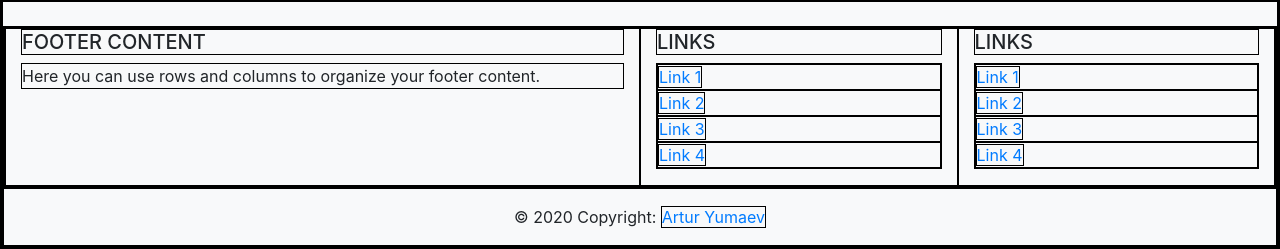
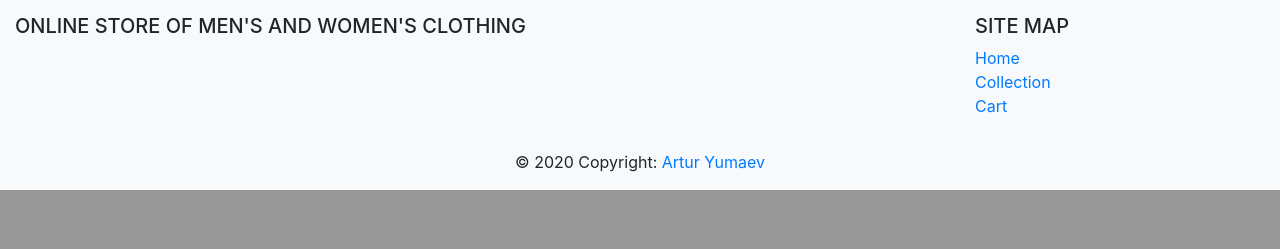
Before and after one commit to arturyumaev/Databases-Course-Work, a Flask app: page / in a window 1280 px wide. Shown: the part 1004-1253 px from the top of the page. After the commit the page ends 1194 px from the top, so only its background shows below. Run offline with Flask 2, Linux system fonts and the light colour scheme; some libraries are stand-ins or nearby versions.

Commit message:
добавил новый компонент отправки заявки и изменил верствку главной страницы

```diff
--- /dev/null
+++ b/webApp/BusinessRules/OrdersManager.py
@@ -0,0 +1,3 @@
+class OrdersManager:
+    def __init__(self):
+        pass
--- /dev/null
+++ b/webApp/DatabaseStorage/SQLiteQuery/generateSQLiteQueriesOrders.py
@@ -0,0 +1,3 @@
+class GenerateSQLiteQueriesOrders:
+    def __init__(self):
+        pass
--- a/webApp/DatabaseStorage/SQLiteStorage.py
+++ b/webApp/DatabaseStorage/SQLiteStorage.py
@@ -5,6 +5,7 @@ from DatabaseStorage.StorageInterface import StorageInterface
 from DatabaseStorage.SQLiteQuery.generateSQLiteQueriesCart import GenerateSQLiteQueriesCart
 from DatabaseStorage.SQLiteQuery.generateSQLiteQueriesGoods import GenerateSQLiteQueriesGoods
 from DatabaseStorage.SQLiteQuery.generateSQLiteQueriesAvailability import GenerateSQLiteQueriesAvailability
+from DatabaseStorage.SQLiteQuery.generateSQLiteQueriesOrders import GenerateSQLiteQueriesOrders
 from Connection import Connection
 
 class SQLiteStorage(StorageInterface):
--- a/webApp/static/css/home.css
+++ b/webApp/static/css/home.css
@@ -1,6 +1,4 @@
-* {
-    border: 1px solid black;
-}
+
 
 h1 {
     color:green;
--- a/webApp/templates/parent_template.html
+++ b/webApp/templates/parent_template.html
@@ -13,7 +13,7 @@
 
     <!-- Navigation panel -->
     <nav class="navbar navbar-expand-lg navbar-light bg-light">
-      <a class="navbar-brand" href="/">E-Commerce Shop Template</a>
+      <a class="navbar-brand" href="/">Clothing store</a>
       <button class="navbar-toggler" type="button" data-toggle="collapse" data-target="#navbarNavDropdown" aria-controls="navbarNavDropdown" aria-expanded="false" aria-label="Toggle navigation">
         <span class="navbar-toggler-icon"></span>
       </button>
@@ -59,8 +59,10 @@
               <div class="col-md-6 mt-md-0 mt-3">
 
                 <!-- Content -->
-                <h5 class="text-uppercase">Footer Content</h5>
-                <p>Here you can use rows and columns to organize your footer content.</p>
+                <h5 class="text-uppercase">
+                  Online store of men's and women's clothing
+                </h5>
+
 
               </div>
               <!-- Grid column -->
@@ -71,20 +73,17 @@
               <div class="col-md-3 mb-md-0 mb-3">
 
                 <!-- Links -->
-                <h5 class="text-uppercase">Links</h5>
+                <h5 class="text-uppercase"></h5>
 
                 <ul class="list-unstyled">
                   <li>
-                    <a href="#!">Link 1</a>
+                    <a href="#"></a>
                   </li>
                   <li>
-                    <a href="#!">Link 2</a>
+                    <a href="#"></a>
                   </li>
                   <li>
-                    <a href="#!">Link 3</a>
-                  </li>
-                  <li>
-                    <a href="#!">Link 4</a>
+                    <a href="#"></a>
                   </li>
                 </ul>
 
@@ -95,20 +94,17 @@
               <div class="col-md-3 mb-md-0 mb-3">
 
                 <!-- Links -->
-                <h5 class="text-uppercase">Links</h5>
+                <h5 class="text-uppercase">Site map</h5>
 
                 <ul class="list-unstyled">
                   <li>
-                    <a href="#!">Link 1</a>
+                    <a href="/">Home</a>
                   </li>
                   <li>
-                    <a href="#!">Link 2</a>
+                    <a href="/collection">Collection</a>
                   </li>
                   <li>
-                    <a href="#!">Link 3</a>
-                  </li>
-                  <li>
-                    <a href="#!">Link 4</a>
+                    <a href="/cart">Cart</a>
                   </li>
                 </ul>
 
```
